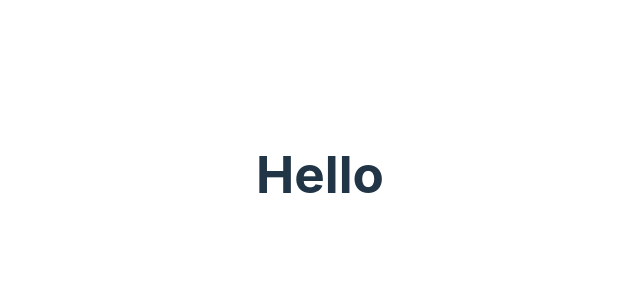
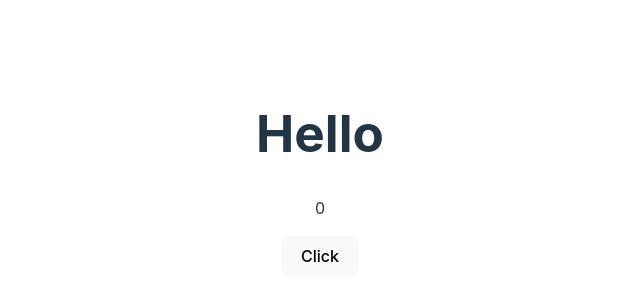
Before and after one commit to pantpad/TSX-intro, a React (Vite) app: page / in a window 1280 px wide. Shown: the part 226-526 px from the top of the page, without its empty margins (320-960 px from the left). Built offline with nearby package versions, Linux system fonts and the light colour scheme.

Commit message:
Add explicit TYPED useState

```diff
--- a/src/App.tsx
+++ b/src/App.tsx
@@ -1,9 +1,10 @@
 import "./App.css";
-
+import Demo from "./components/Demo";
 function App() {
   return (
     <>
       <h1>Hello</h1>
+      <Demo firstName="firstName" />
     </>
   );
 }
--- a/src/components/Demo.tsx
+++ b/src/components/Demo.tsx
@@ -1,8 +1,23 @@
+import { useState } from "react";
+
 type DemoProps = {
   firstName: string;
 };
 
 export default function Demo({ firstName }: DemoProps) {
+  const [count, setCount] = useState<number>(0);
   firstName;
-  return <></>;
+
+  function handleClick() {
+    setCount(() => {
+      return Math.floor(Math.random() * 100);
+    });
+  }
+
+  return (
+    <>
+      <p>{count}</p>
+      <button onClick={handleClick}>Click</button>
+    </>
+  );
 }
```
